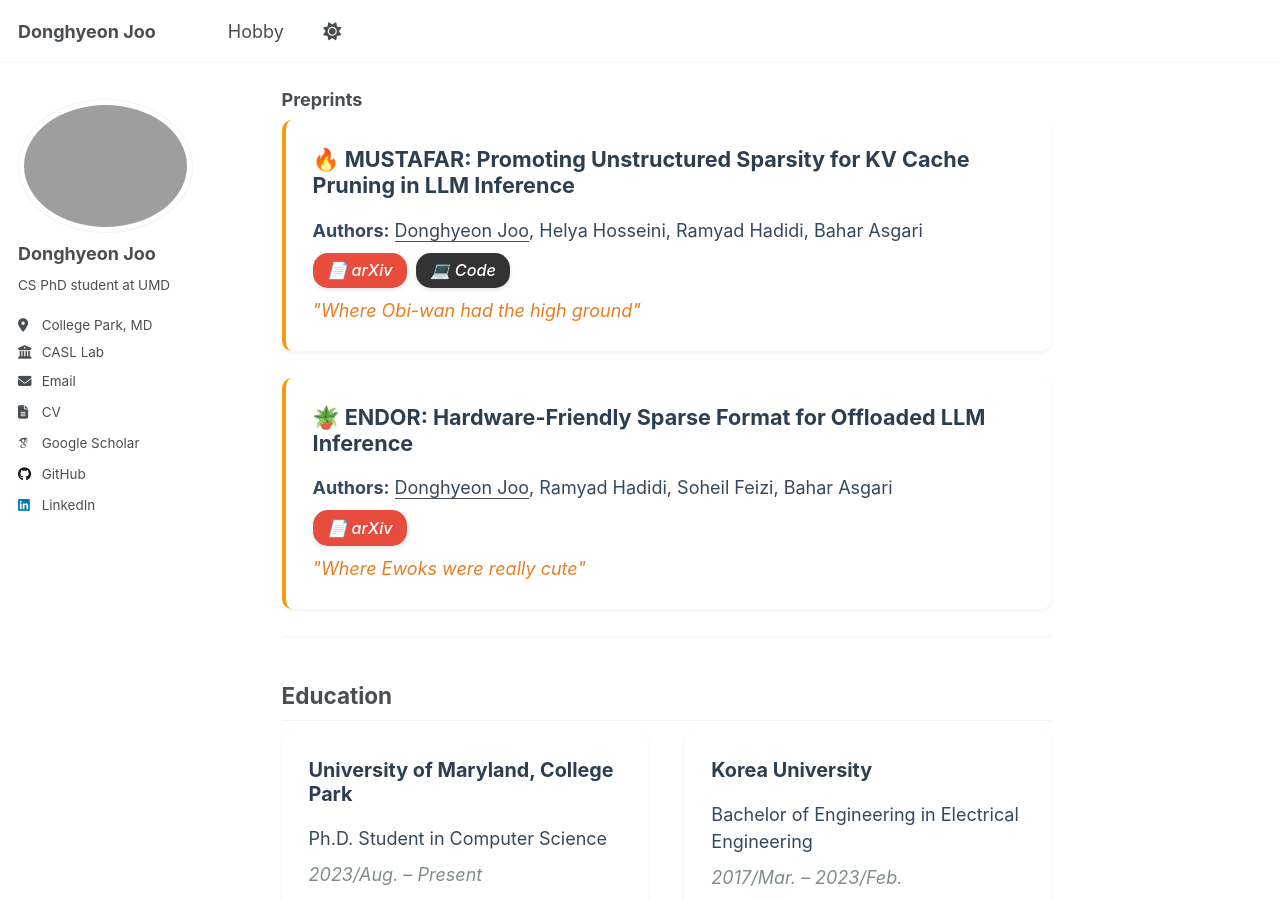
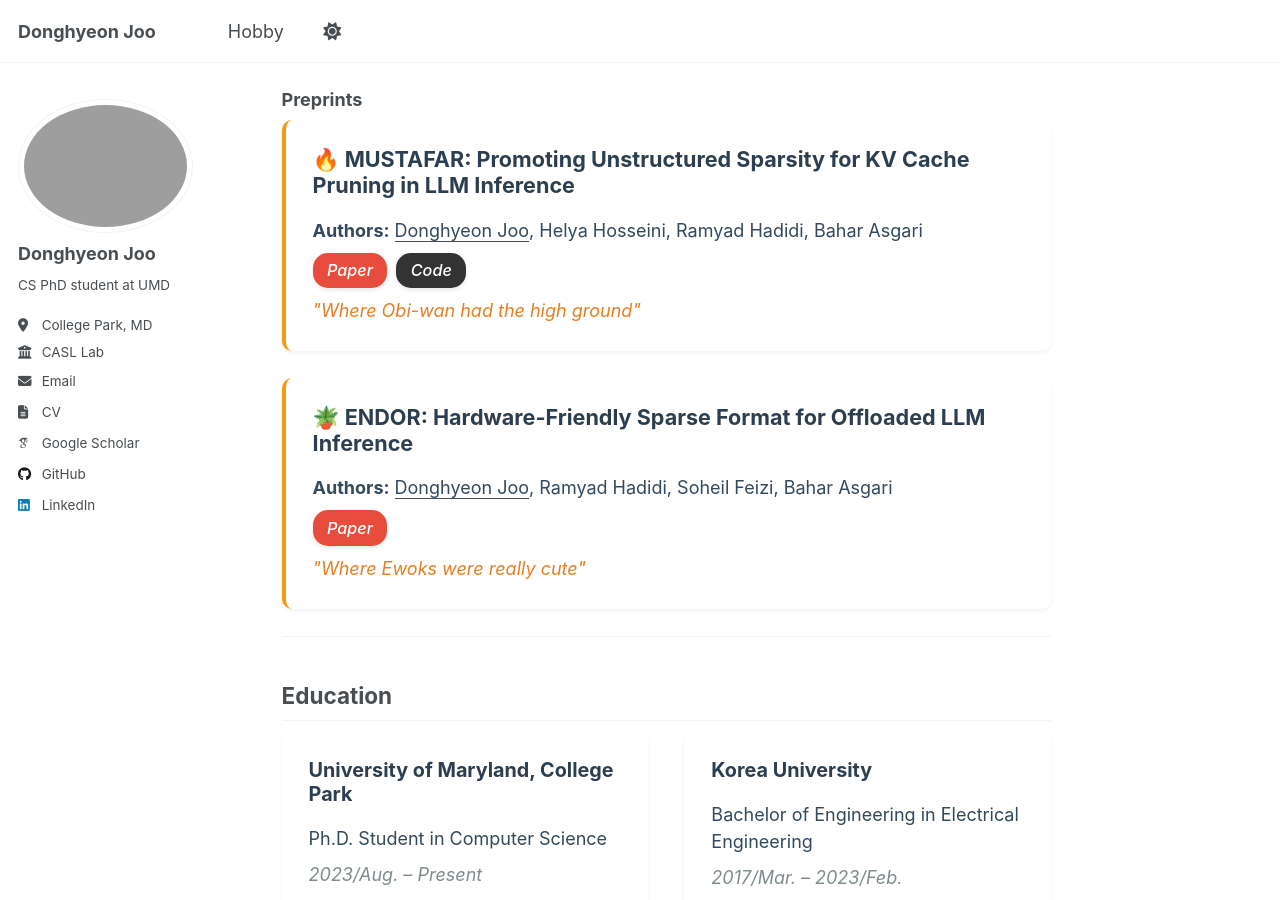
Before and after one commit to dhjoo98/dhjoo98.github.io, a Jekyll site: the page built from _pages/about.md, in a window 1280 px wide and 900 px high, scrolled down 1773 px. Built offline with Jekyll 4.4.1, drawn with Linux system fonts in a browser that asks for light colours; some web fonts are replaced; a script that is not in the unit is left out.

Commit message:
seventeenth

```diff
--- a/_pages/about.md
+++ b/_pages/about.md
@@ -79,7 +79,7 @@
     <span style="color: #f39c12;">🔥</span> <strong>MUSTAFAR: Promoting Unstructured Sparsity for KV Cache Pruning in LLM Inference</strong>
   </h4>
   <p style="margin-bottom: 0.5rem; color: var(--text-color, #34495e);"><strong>Authors:</strong> <u>Donghyeon Joo</u>, Helya Hosseini, Ramyad Hadidi, Bahar Asgari</p>
-  <p style="margin-bottom: 0.5rem; color: var(--text-muted, #7f8c8d);"><em><a href="https://arxiv.org/abs/2505.22913" style="display: inline-block; background: #e74c3c; color: white; padding: 0.3rem 0.8rem; border-radius: 15px; text-decoration: none; font-size: 0.9rem; font-weight: 500; box-shadow: 0 2px 4px rgba(0,0,0,0.1); transition: all 0.2s ease; margin-right: 0.5rem;">📄 arXiv</a><a href="https://github.com/dhjoo98/mustafar" style="display: inline-block; background: #333; color: white; padding: 0.3rem 0.8rem; border-radius: 15px; text-decoration: none; font-size: 0.9rem; font-weight: 500; box-shadow: 0 2px 4px rgba(0,0,0,0.1); transition: all 0.2s ease;">💻 Code</a></em></p>
+  <p style="margin-bottom: 0.5rem; color: var(--text-muted, #7f8c8d);"><em><a href="https://arxiv.org/abs/2505.22913" style="display: inline-block; background: #e74c3c; color: white; padding: 0.3rem 0.8rem; border-radius: 15px; text-decoration: none; font-size: 0.9rem; font-weight: 500; box-shadow: 0 2px 4px rgba(0,0,0,0.1); transition: all 0.2s ease; margin-right: 0.5rem;">Paper</a><a href="https://github.com/dhjoo98/mustafar" style="display: inline-block; background: #333; color: white; padding: 0.3rem 0.8rem; border-radius: 15px; text-decoration: none; font-size: 0.9rem; font-weight: 500; box-shadow: 0 2px 4px rgba(0,0,0,0.1); transition: all 0.2s ease;">Code</a></em></p>
   <p style="margin: 0; font-style: italic; color: #e67e22;">"Where Obi-wan had the high ground"</p>
 </div>
 
@@ -88,7 +88,7 @@
     <span style="color: #f39c12;">🪴</span> <strong>ENDOR: Hardware-Friendly Sparse Format for Offloaded LLM Inference</strong>
   </h4>
   <p style="margin-bottom: 0.5rem; color: var(--text-color, #34495e);"><strong>Authors:</strong> <u>Donghyeon Joo</u>, Ramyad Hadidi, Soheil Feizi, Bahar Asgari</p>
-  <p style="margin-bottom: 0.5rem; color: var(--text-muted, #7f8c8d);"><em><a href="https://arxiv.org/abs/2406.11674" style="display: inline-block; background: #e74c3c; color: white; padding: 0.3rem 0.8rem; border-radius: 15px; text-decoration: none; font-size: 0.9rem; font-weight: 500; box-shadow: 0 2px 4px rgba(0,0,0,0.1); transition: all 0.2s ease;">📄 arXiv</a></em></p>
+  <p style="margin-bottom: 0.5rem; color: var(--text-muted, #7f8c8d);"><em><a href="https://arxiv.org/abs/2406.11674" style="display: inline-block; background: #e74c3c; color: white; padding: 0.3rem 0.8rem; border-radius: 15px; text-decoration: none; font-size: 0.9rem; font-weight: 500; box-shadow: 0 2px 4px rgba(0,0,0,0.1); transition: all 0.2s ease;">Paper</a></em></p>
   <p style="margin: 0; font-style: italic; color: #e67e22;">"Where Ewoks were really cute"</p>
 </div>
 
```
